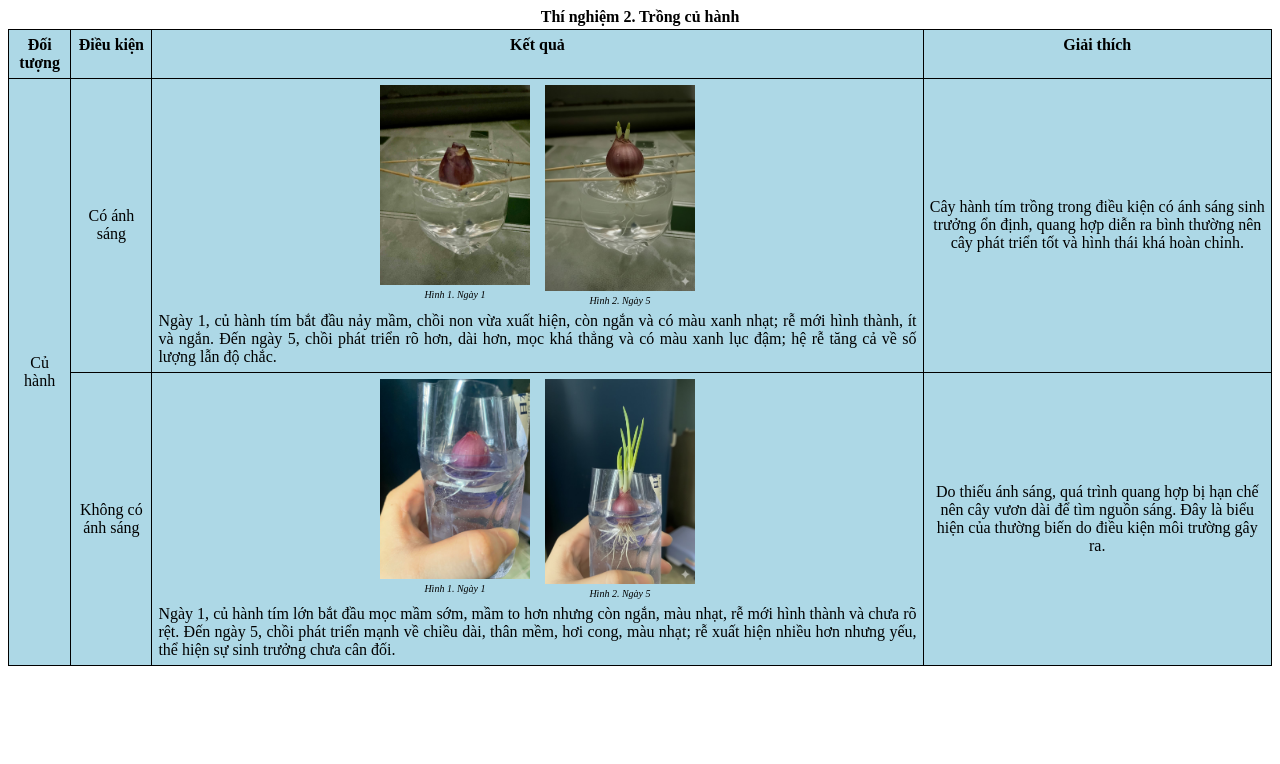
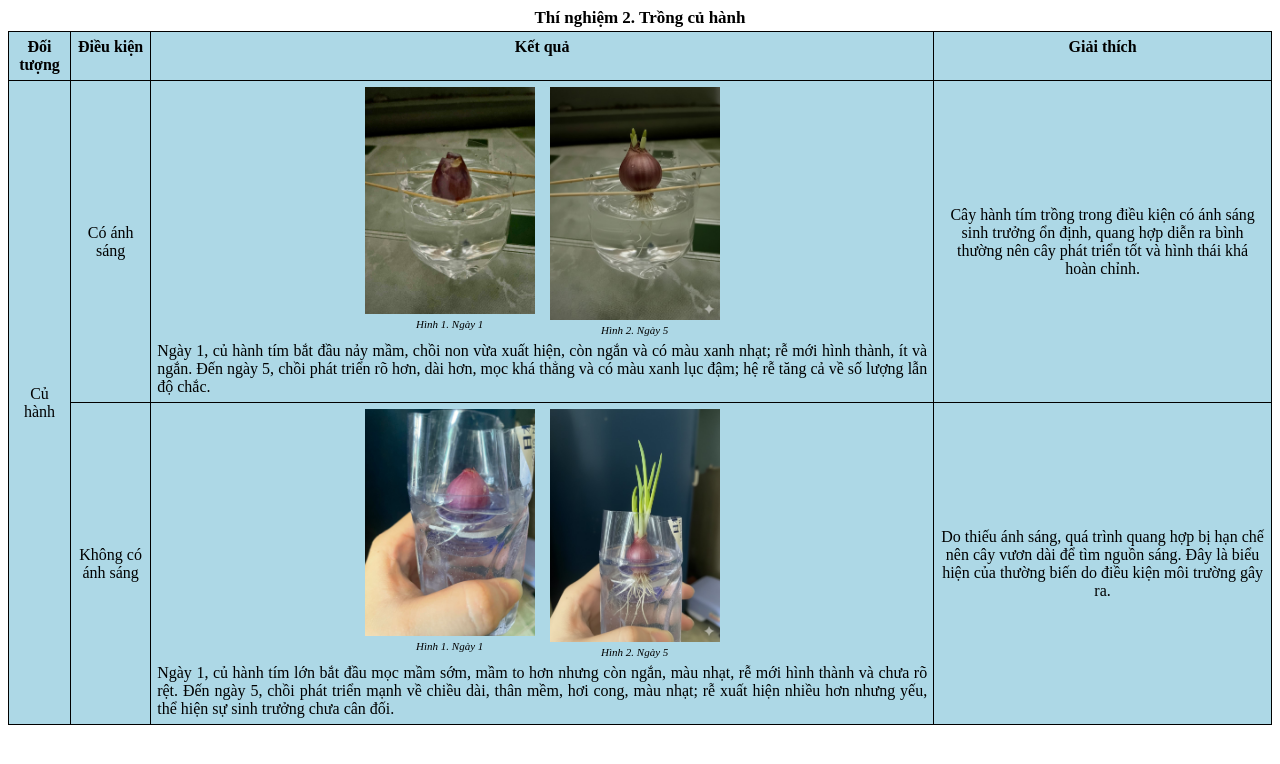
Before and after one commit to nguyenbanamde-net/nhom1to1cuhanh, a plain HTML site: page index.html in a window 1280 px wide. Drawn offline with Linux system fonts and the light colour scheme.

Commit message:
Update index.html

```diff
--- a/index.html
+++ b/index.html
@@ -39,11 +39,11 @@
         }
 
         figure img {
-            width: 150px;
+            width: 170px;
         }
 
         figcaption {
-            font-size: 10px;
+            font-size: 11px;
             font-style: italic;
         }
 
@@ -56,7 +56,7 @@
             text-align: center;
             font-weight: bold;
             margin-bottom: 3px;
-            font-size: 16px;
+            font-size: 17px;
         }
 
         /* In A4 */
```
